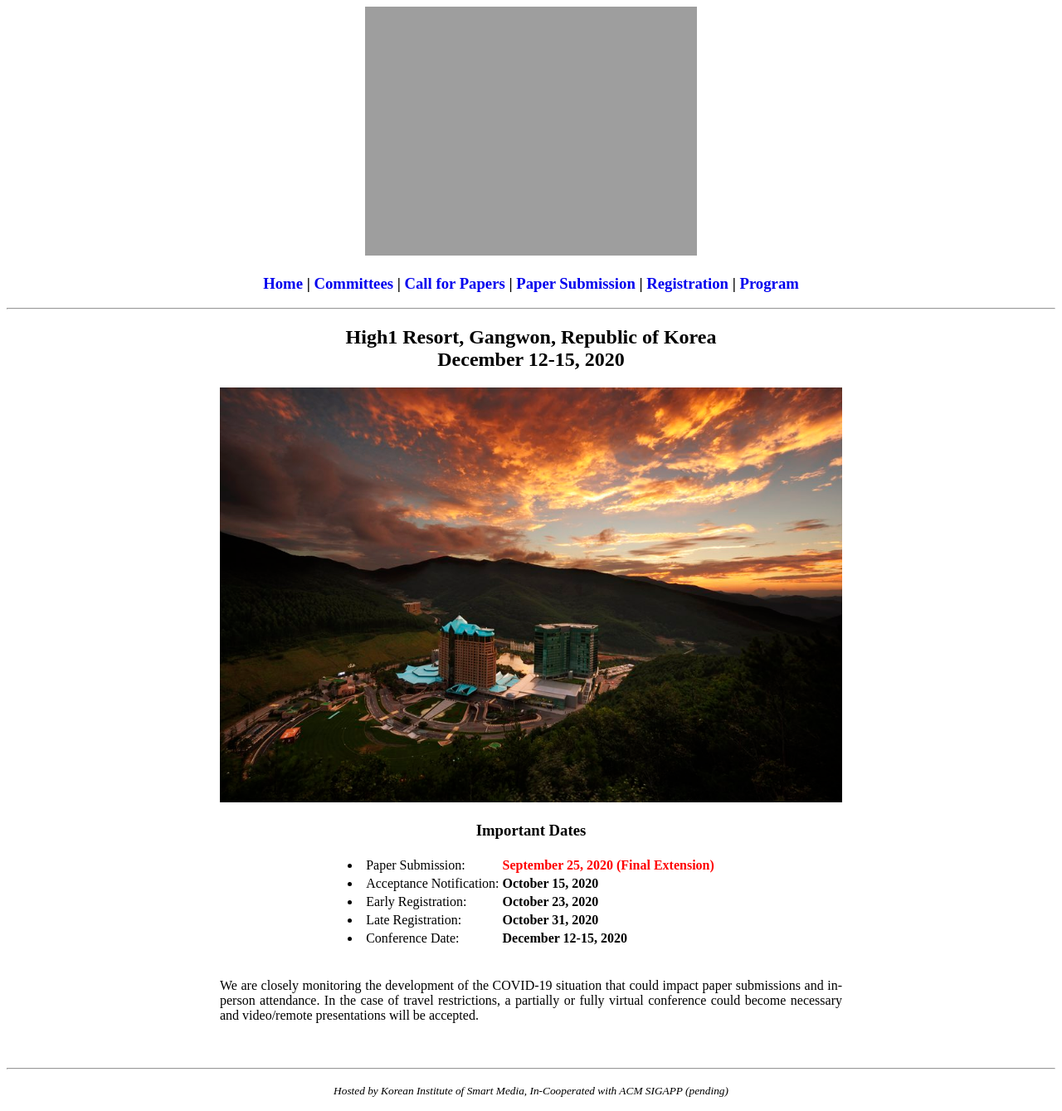
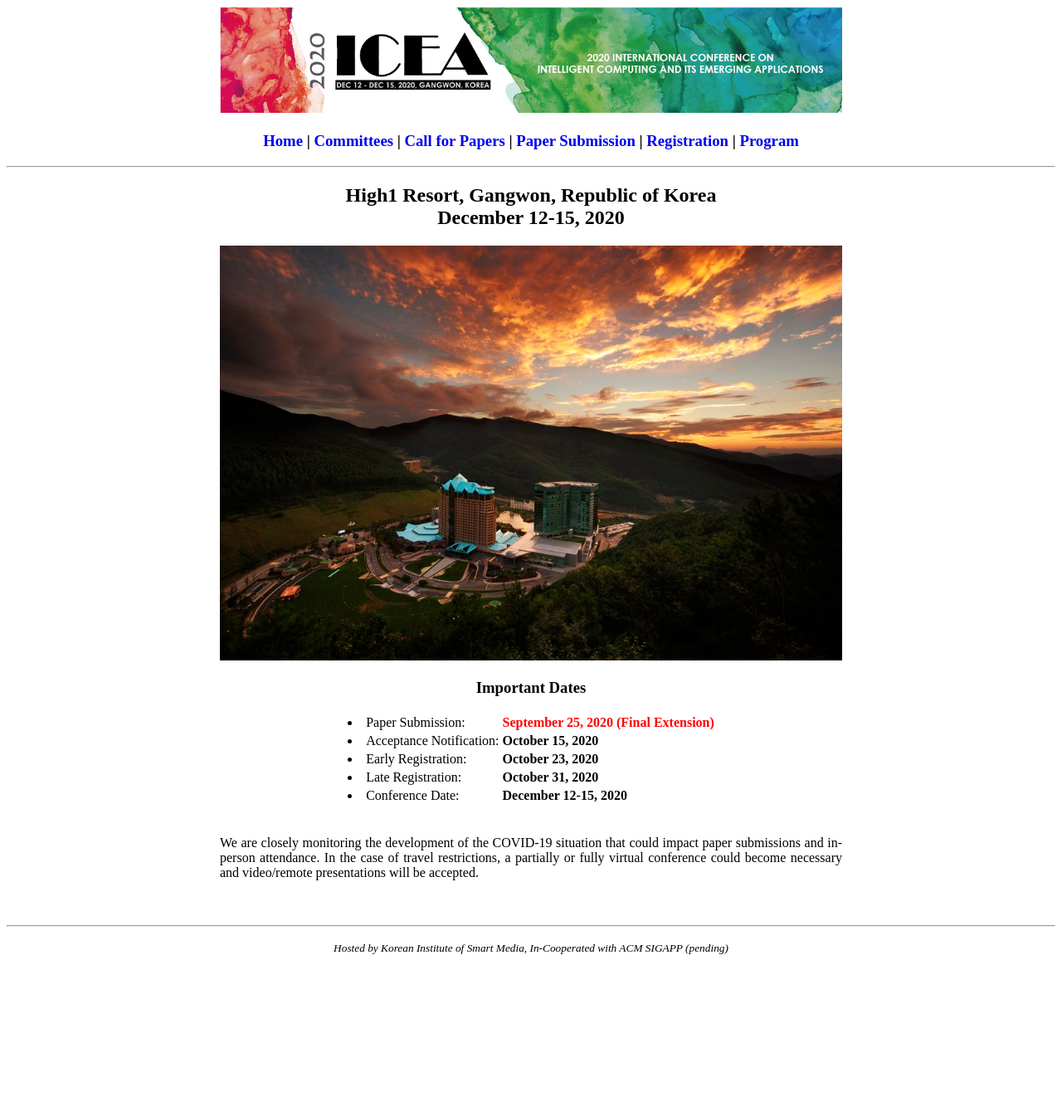
Before and after one commit to icea-conf/2020, a Jekyll site: the page built from index.html, in a window 1280 px wide. Shown: the whole page at 83% size. Built offline with Jekyll 4.4.1, drawn with Linux system fonts in a browser that asks for light colours; the list of posts is cut into pages by our own code; after the commit the page ends 1167 px from its top, so only the background shows below that.

Commit message:
Update header.html

```diff
--- a/_includes/header.html
+++ b/_includes/header.html
@@ -2,7 +2,7 @@
     <div class="content">
         <center>
             <header>
-                <a href="http://icea-conf.github.io/2020"><img src="https://icea-conf.github.io/2020/image/ACM ICEA2020-Banner.jpg" alt="" style="max-width: 100%; height: auto;"></a>
+                <a href="http://icea-conf.github.io/2020"><img src="https://icea-conf.github.io/2020/image/ICEA2020-Banner.jpg" alt="" style="max-width: 100%; height: auto;"></a>
             </header>
 
             <h3><a style="text-decoration:none" href='http://icea-conf.github.io/2020'> Home</a> | <a style="text-decoration:none" href='http://icea-conf.github.io/2020/committee/'>Committees</a> | <a style="text-decoration:none" href='http://icea-conf.github.io/2020/papers/'>Call for Papers</a> | <a style="text-decoration:none" href='http://icea-conf.github.io/2020/submission/'>Paper Submission</a> | <a style="text-decoration:none" href='http://icea-conf.github.io/2020/registration/'>Registration</a> | <a style="text-decoration:none" href='http://icea-conf.github.io/2020/program/'>Program</a></h3>
```
